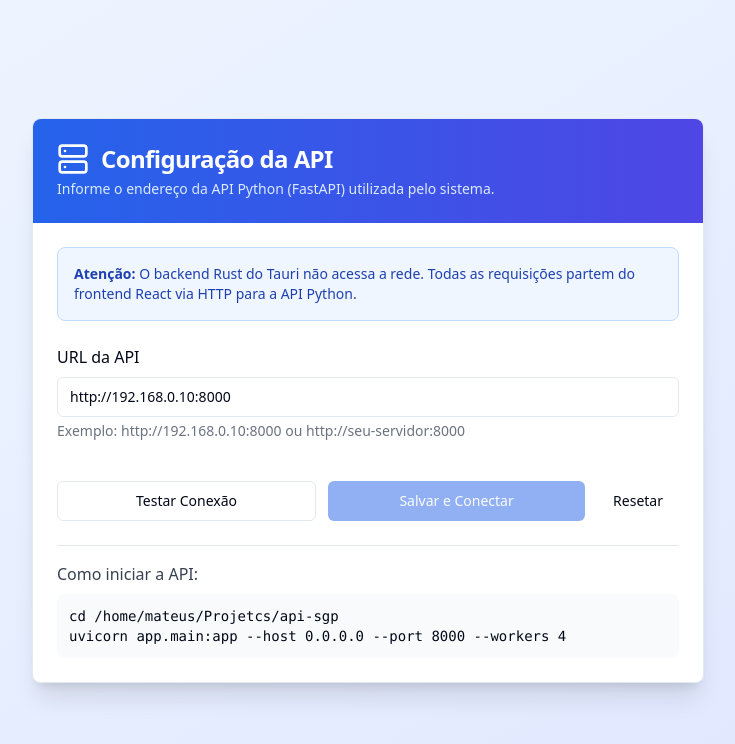
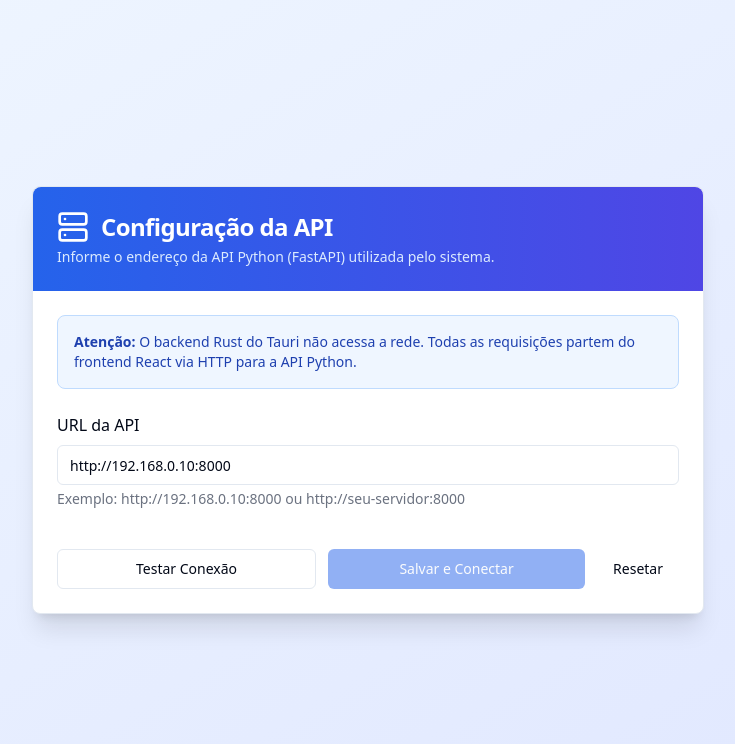
Before and after one commit to mrmateussiilva/sgp-v4, a React (Vite) app: page / in a window 1280 px wide. Shown: the top 744 px of the page, without its empty margins (272-1007 px from the left). Built offline with nearby package versions, Linux system fonts and the light colour scheme; no server answers.

Commit message:
fix:Ocultando detelhe de implementação da tela de fallback

```diff
--- a/src/pages/ConfigApi.tsx
+++ b/src/pages/ConfigApi.tsx
@@ -233,15 +233,6 @@ export default function ConfigApi({ onConfigured }: ConfigApiProps) {
             </Button>
           </div>
 
-          <div className="border-t pt-4">
-            <h4 className="font-medium mb-2 text-gray-700">Como iniciar a API:</h4>
-            <div className="bg-gray-50 rounded-lg p-3 font-mono text-sm overflow-x-auto">
-              <pre className="whitespace-pre-wrap">
-                {`cd /home/mateus/Projetcs/api-sgp
-uvicorn app.main:app --host 0.0.0.0 --port 8000 --workers 4`}
-              </pre>
-            </div>
-          </div>
         </CardContent>
       </Card>
     </div>
```
